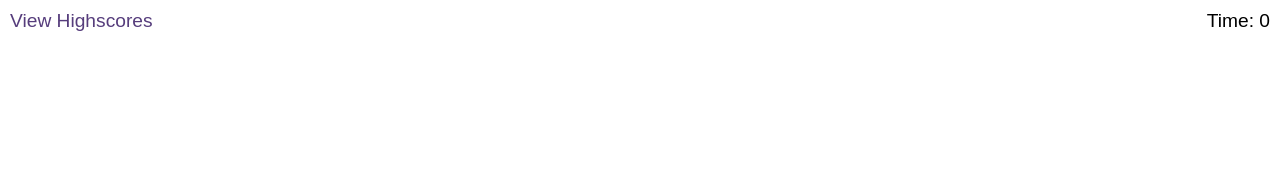
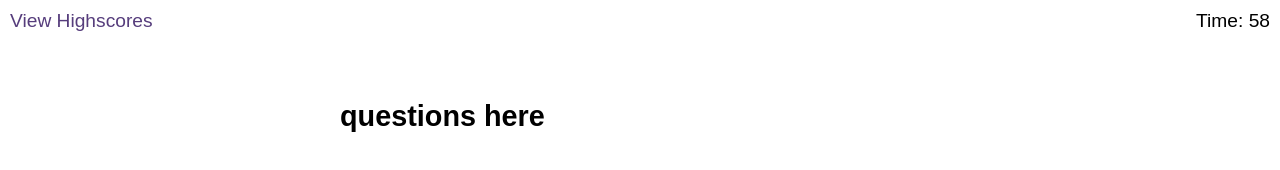
Before and after one commit to NCStorey/Code-Quiz---WC6, a plain HTML site: page index.html in a window 1280 px wide. Both pictures are taken after a click on the button "Start Quiz". Drawn offline with Linux system fonts and the light colour scheme.

Commit message:
addition of countdown function

```diff
--- a/assets/js/logic.js
+++ b/assets/js/logic.js
@@ -1,14 +1,43 @@
-// event listener 1
 // to start timer once the game begins
-/* <div class="timer">Time: <span id="time">0</span></div> */
-//set class to hide
-// <div id="start-screen" class="start">
-//set class hide of questions to off
 
-let startButton = document.querySelector("#startButton")
-let startScreen = document.querySelector("#start-screen")
+
+let startButton = document.querySelector("#startButton");
+let startScreen = document.querySelector("#start-screen");
+let questionScreen = document.querySelector ("#questions");
+let endScreen = document.querySelector("#end-screen");
+let timeSpan = document.querySelector("#time");
+
+let secondsLeft = 60;
+
+//timer function
+function countDown(){
+    //function to set timer
+    let timer = setInterval(function(){
+        secondsLeft--;
+        //entering the time left into the html
+        timeSpan.innerText = secondsLeft;
+
+        //if statement to stop timer when it reaches 0
+        if(secondsLeft === 0){
+            clearInterval(timer)
+            //clears question screen
+            questionScreen.classList.toggle("hide");
+            //reveals finish screen
+            endScreen.classList.toggle("hide");
+        }
+    //sets interval to seconds
+    }, 1000);
+
+}
 
 startButton.addEventListener("click", function(){
-    startScreen.classList.toggle("hide")
+    //hide start screen
+    startScreen.classList.toggle("hide");
+    //show question screen
+    questionScreen.classList.toggle("hide");
+    //begins timer
+    countDown()
 
 })
+
+//init function to get the highscores from local
--- a/index.html
+++ b/index.html
@@ -30,7 +30,7 @@
       </div>
 
       <div id="questions" class="hide">
-        <h2 id="question-title"></h2>
+        <h2 id="question-title">questions here</h2>
         <div id="choices" class="choices"></div>
       </div>
 
```
